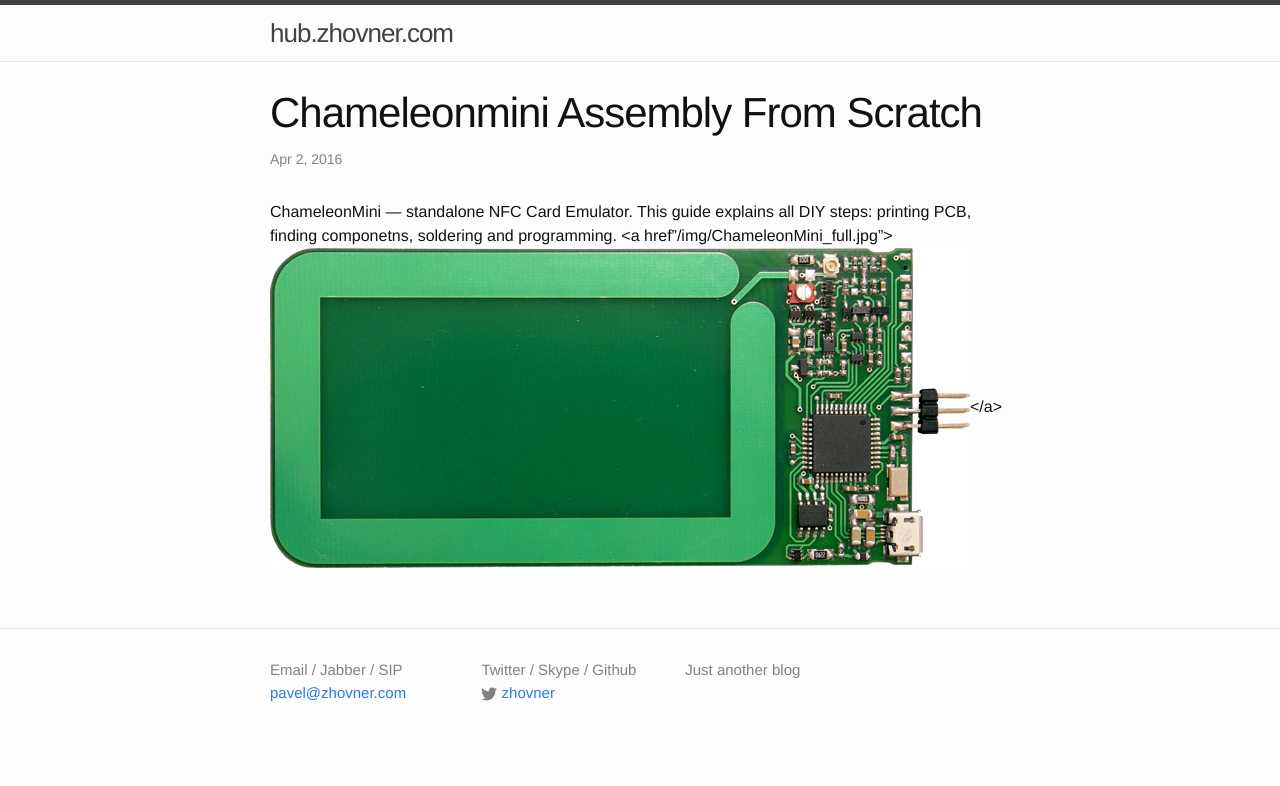
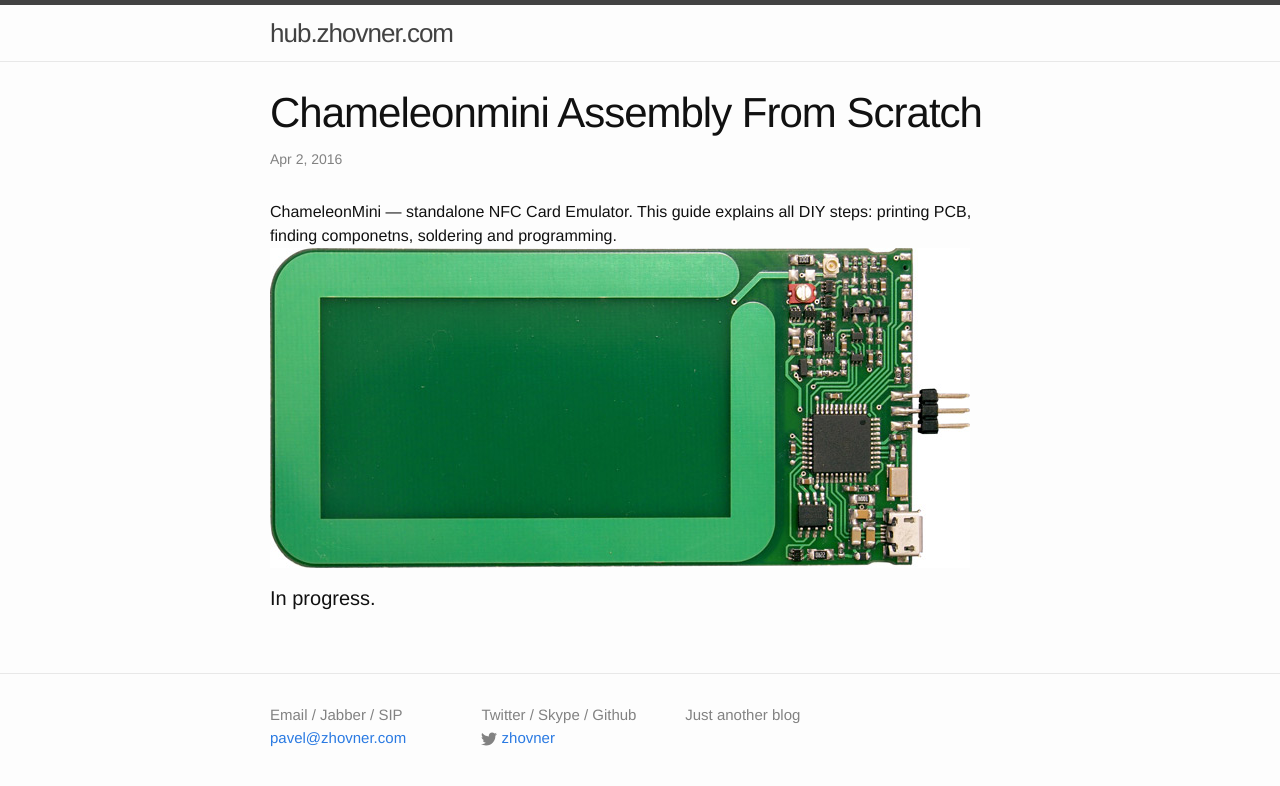
Before and after one commit to zhovner/zhovner.github.com, a Jekyll site: the page built from _posts/2016-04-2-ChameleonMini-assembly-from-scratch.markdown, in a window 1280 px wide. Shown: the top 786 px of the page. Built offline with Jekyll 4.4.1, drawn with Linux system fonts in a browser that asks for light colours; comment, search, counter and statistics services are not loaded.

Commit message:
chameleon

```diff
--- a/_posts/2016-04-2-ChameleonMini-assembly-from-scratch.markdown
+++ b/_posts/2016-04-2-ChameleonMini-assembly-from-scratch.markdown
@@ -4,4 +4,7 @@
 ---
 
 ChameleonMini — standalone NFC Card Emulator. This guide explains all DIY steps: printing PCB, finding componetns, soldering and programming.
-<a href"/img/ChameleonMini_full.jpg"> <img alt="ChameleonMini NFC Card Emulator" src="/img/ChameleonMini.jpg" /></a>
+<a href="/img/ChameleonMini_full.jpg"><img alt="ChameleonMini NFC Card Emulator" src="/img/ChameleonMini.jpg" /></a>
+
+
+#### In progress.
```
